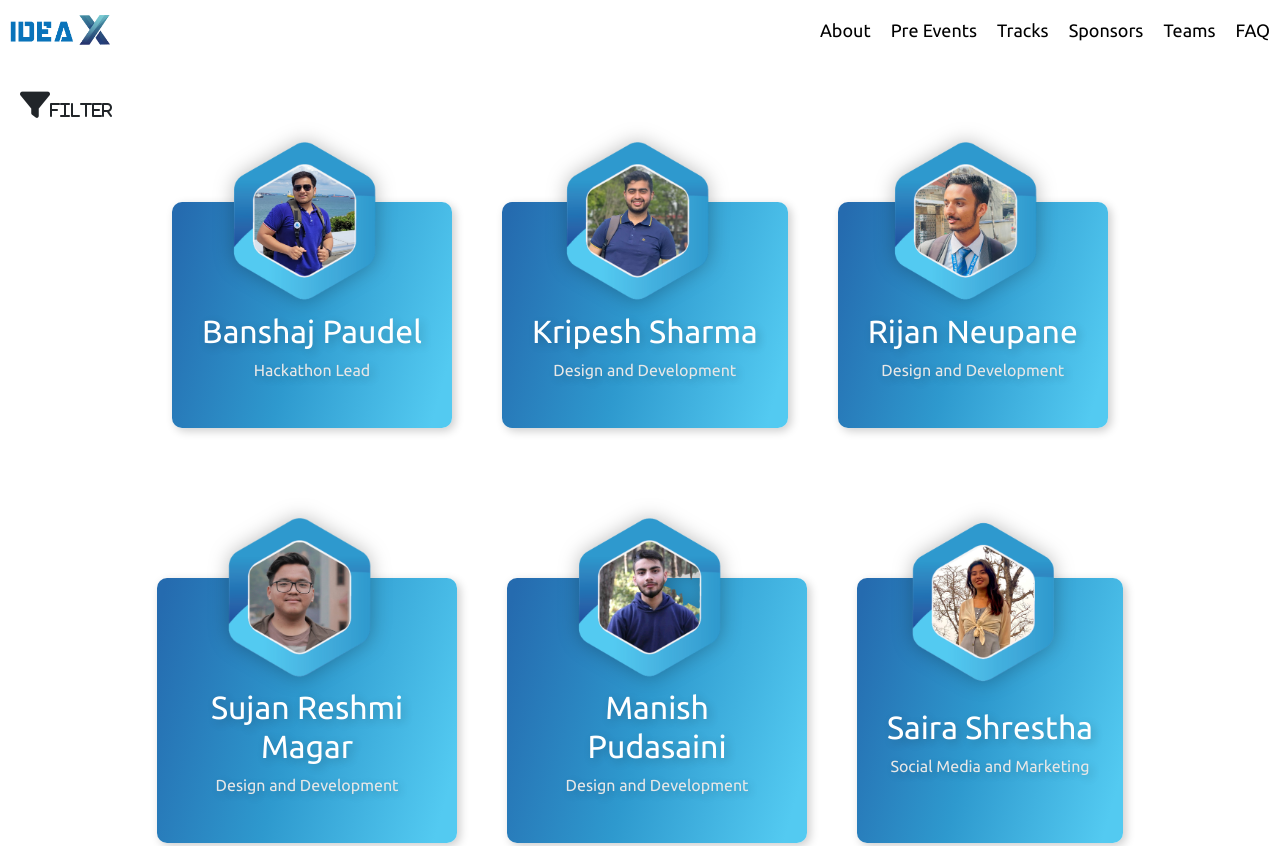
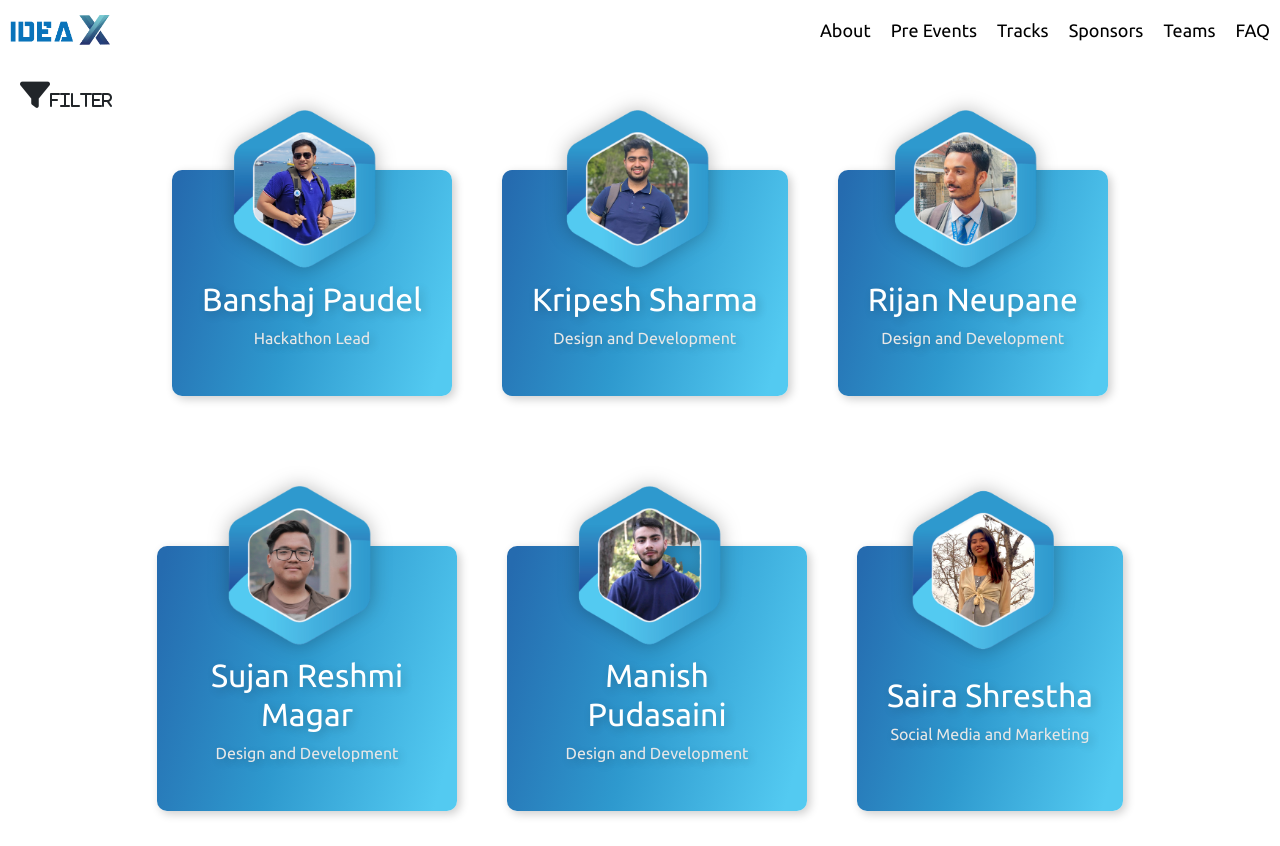
Before and after one commit to a2-max/mbmideax, a plain HTML site: page page/team.html in a window 1280 px wide. Shown: the top 846 px of the page. Drawn offline with nearby package versions, Linux system fonts and the light colour scheme.

Commit message:
Filter updated

```diff
--- a/js/teamApi.js
+++ b/js/teamApi.js
@@ -23,6 +23,8 @@ fetch(url)
 function filterProduct(value) {
     //select all cards
     let elements = document.querySelectorAll(".team-card");
+    let buttons = document.querySelector('.buttons');
+    buttons.classList.add('buttons-hide');
     //loop through all cards
     elements.forEach((element) => {
         //display all cards on 'all' button click
--- a/scss/team.scss
+++ b/scss/team.scss
@@ -6,15 +6,18 @@ $pcolor: #0973BA;
 .teambg{
     background-color: #fff;
     padding: 10px 0 100px 0;
+    position: relative;
 
     .mxwidth{
         .team-filter{
+            background-color: red;
             margin-bottom: 80px;
-            position: relative;
+            // position: relative;
 
             i{
                 font-size: 30px;
-                position: relative;
+                position: absolute;
+                top: 20px;
                 cursor: pointer;
             }
             i::after{
```
Also changed, not shown: css/team.css.
